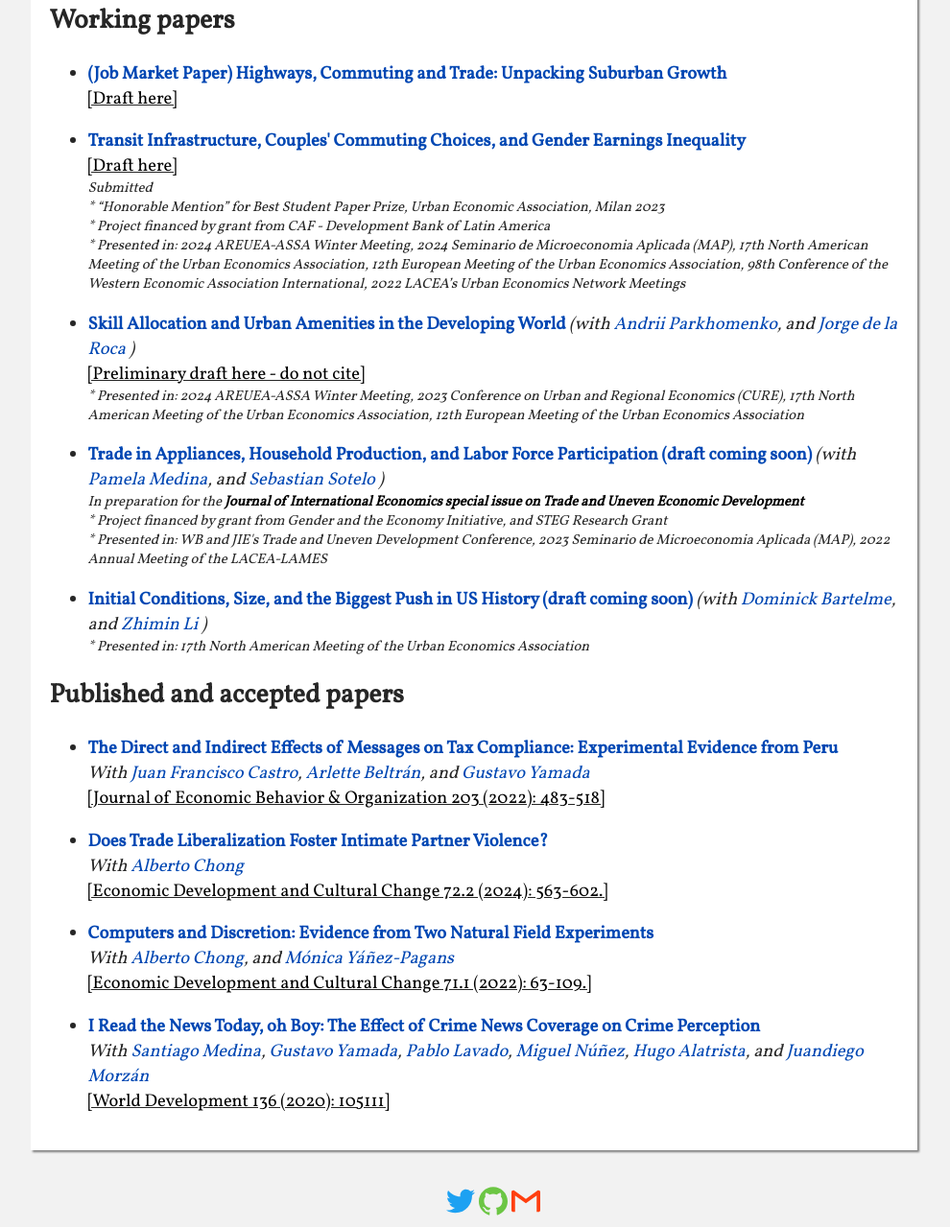
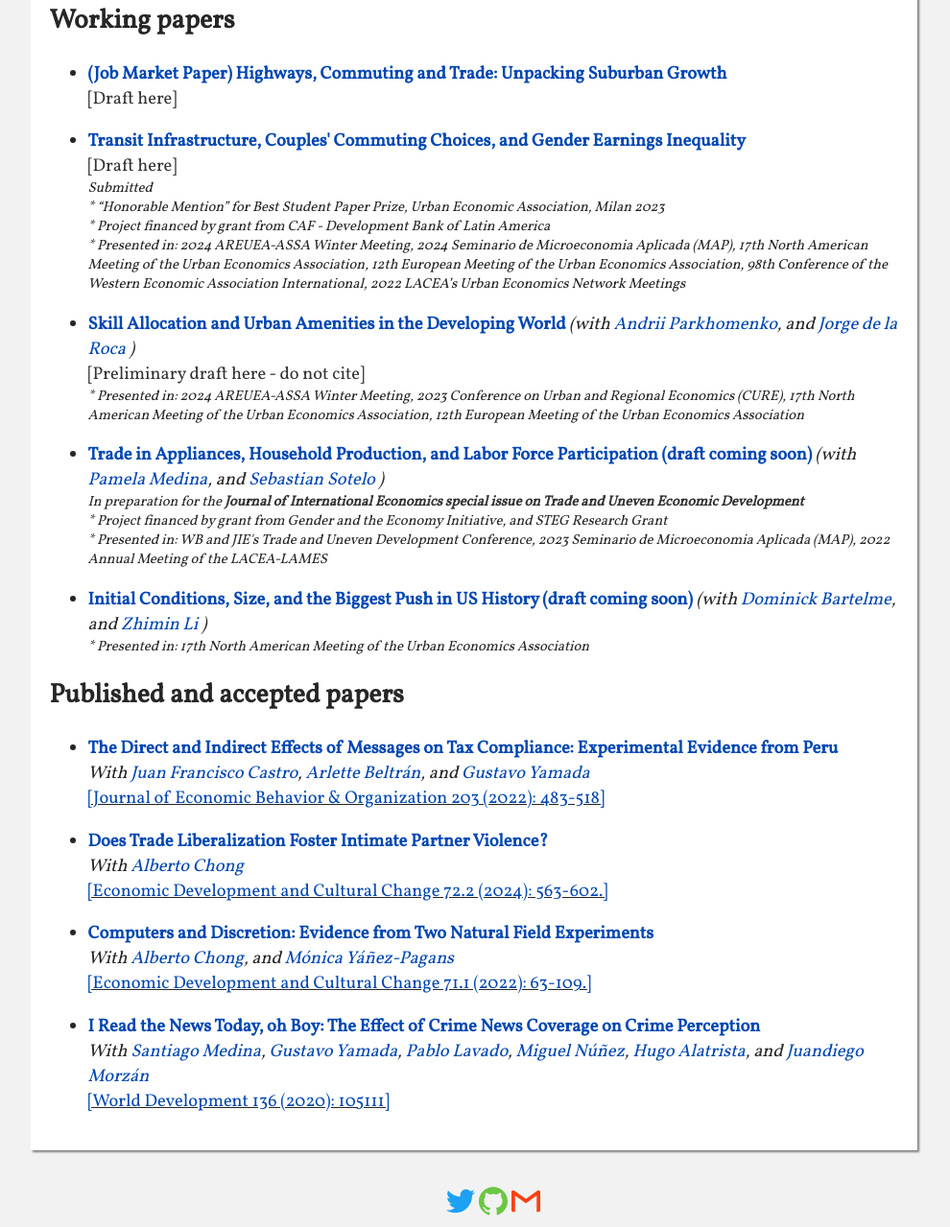
Before and after one commit to dvelasquezc/dvelasquezc.github.io, a Jekyll site: the page built from index.md, in a window 1280 px wide. Shown: the part 666-1945 px from the top of the page at 96% size, without its empty margins (146-1136 px from the left). Built offline with Jekyll 4.4.1, drawn with Linux system fonts in a browser that asks for light colours; some web fonts are replaced.

Commit message:
update design links

```diff
--- a/index.md
+++ b/index.md
@@ -94,7 +94,7 @@ dropdown_folder: "no"
 
 			{% if paper.title == '(Job Market Paper) Highways, Commuting and Trade:  Unpacking Suburban Growth' %}
 			<div class = "pdf">
-				<u><a href="{{ "/assets/pdfs/JMP_online.pdf" | prepend: site.baseurl | prepend: site.url }}" target="_blank" style="color: black;"> [Draft here] </a></u>
+				<a href="{{ "/assets/pdfs/JMP_online.pdf" | prepend: site.baseurl | prepend: site.url }}" target="_blank" style="color: #333333;"> [Draft here] </a>
 			</div>
 			{% endif %}
 
@@ -102,7 +102,7 @@ dropdown_folder: "no"
 
 			{% if paper.title == 'Transit Infrastructure, Couples&apos; Commuting Choices, and Gender Earnings Inequality' %}
 			<div class = "pdf">
-				<u><a href="{{ "/assets/pdfs/lima_couples_urban.pdf" | prepend: site.baseurl | prepend: site.url }}" target="_blank" style="color: black;"> [Draft here] </a></u>
+				<a href="{{ "/assets/pdfs/lima_couples_urban.pdf" | prepend: site.baseurl | prepend: site.url }}" target="_blank" style="color: #333333;"> [Draft here] </a>
 			</div>
 			<div class = "conferences">
 				<i>Submitted</i>
@@ -115,14 +115,14 @@ dropdown_folder: "no"
 
 			{% if paper.title == 'Skill Allocation and Urban Amenities in the Developing World' %}
 			<div class = "pdf">
-				<u><a href="{{ "/assets/pdfs/peurban03.pdf" | prepend: site.baseurl | prepend: site.url }}" target="_blank" style="color: black;"> [Preliminary draft here - do not cite] </a></u>
+				<a href="{{ "/assets/pdfs/peurban03.pdf" | prepend: site.baseurl | prepend: site.url }}" target="_blank" style="color: #333333;"> [Preliminary draft here - do not cite] </a>
 			</div>
 			{% endif %}
 
 
 			{% if paper.title == 'Trade in Appliances, Household Production, and Labor Force Participation (draft coming soon)' %}
 			<div class = "conferences">
-				<i>In preparation for the <b><a href="https://www.worldbank.org/en/events/2024/09/12/tradeconf" target="_blank" style="color: black;"> Journal of International Economics special issue on Trade and Uneven Economic Development </a></b> </i>
+				<i>In preparation for the <b><a href="https://www.worldbank.org/en/events/2024/09/12/tradeconf" target="_blank" style="color: #333333;"> Journal of International Economics special issue on Trade and Uneven Economic Development </a></b> </i>
 			</div>
 			{% endif %}
 
@@ -198,7 +198,7 @@ dropdown_folder: "no"
 
 			{% if paper.link != 'no' %}
 			<div class = "pdf">
-				<u><a href="{{ paper.link }}" target="_blank" style="color: black;"> [{{ paper.journal }}] </a></u>
+				<u><a href="{{ paper.link }}" target="_blank"> [{{ paper.journal }}] </a></u>
 			</div>
 			{% endif %}
 
```
Also changed, not shown: _pages/research.md (+5 -5 lines).
